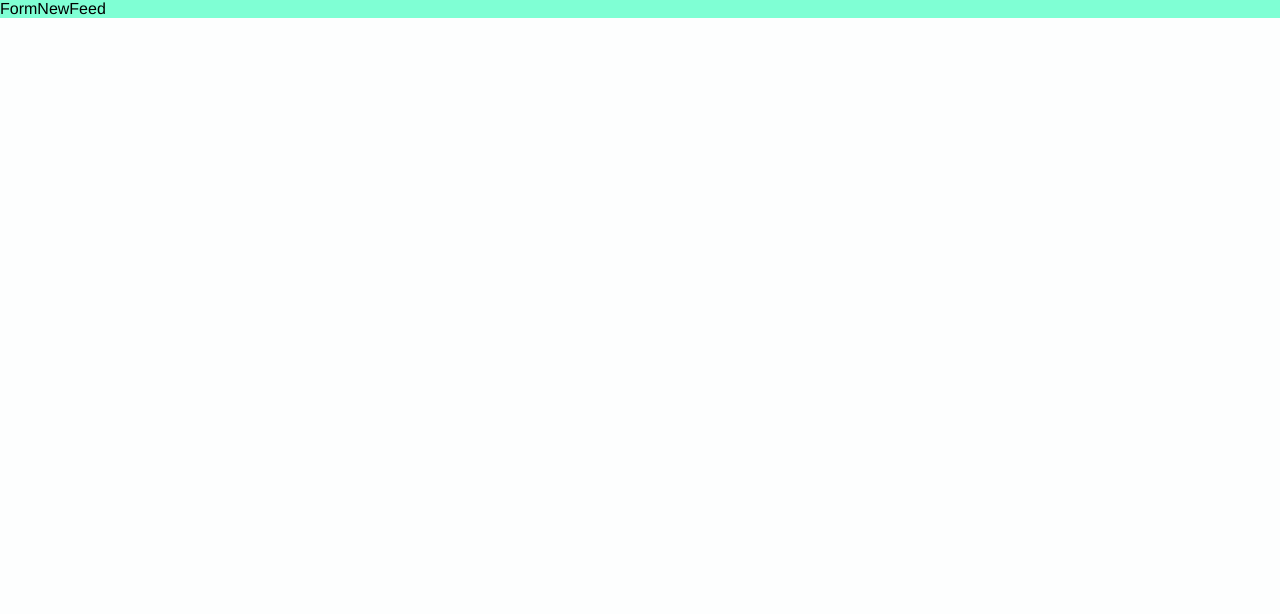
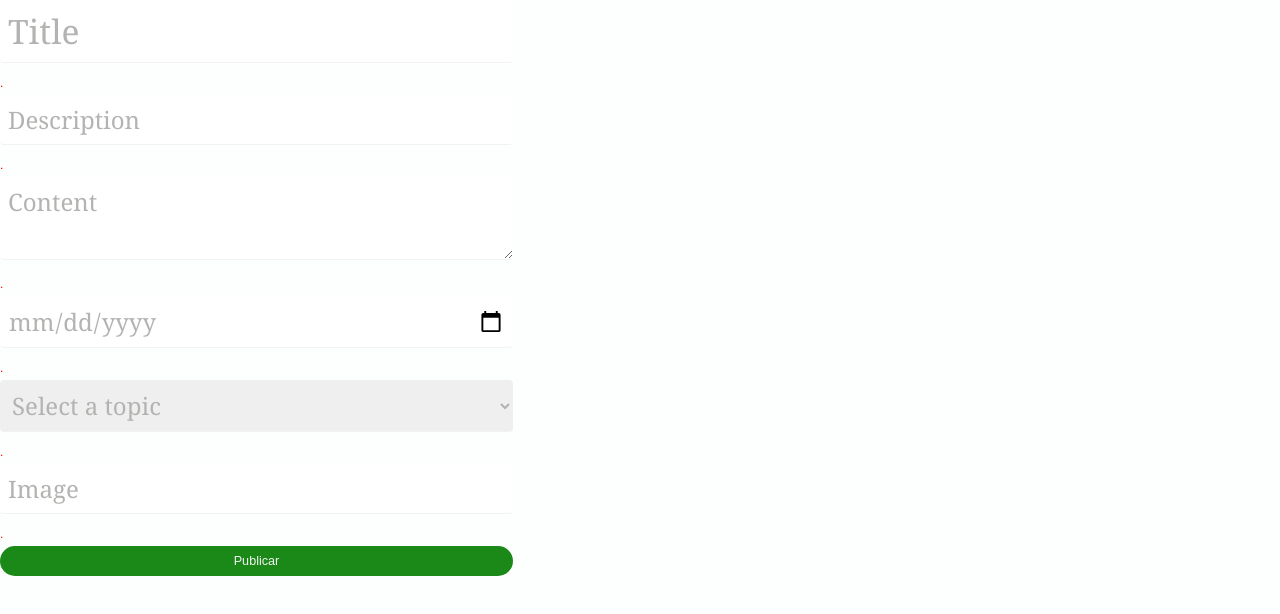
Before and after one commit to JosueYovani/web-medium, a React app: page /new-history in a window 1280 px wide. Shown: the top 614 px of the page. Built offline with nearby package versions, Linux system fonts and the light colour scheme.

Commit message:
Add - Logic for FormNewFeed

```diff
--- a/src/assets/scss/_variables.scss
+++ b/src/assets/scss/_variables.scss
@@ -14,3 +14,5 @@ $bg-primary: $yellow;
 $bg-secondary: $green;
 $bg-ligth: $ligth;
 $bg-gray: #f9f9f9;
+
+$txt-form: #b3b3b1;
--- a/src/components/feed/FormNewFeed/FormNewFeed.js
+++ b/src/components/feed/FormNewFeed/FormNewFeed.js
@@ -1,5 +1,106 @@
-import React from "react";
+import React, { useState } from "react";
+
+import { topics } from "../../../mocks/data-topics";
 
 export const FormNewFeed = () => {
-  return <section className="form-new-feed">FormNewFeed</section>;
+  const [newFeed, setNewFeed] = useState({
+    img_cover: "",
+    title: "",
+    description: "",
+    content: "",
+    date_feed: "",
+    author: "",
+    topics: "",
+  });
+
+  const handleChange = (event) => {
+    const { name, value } = event.target;
+    setNewFeed({ ...newFeed, [name]: value });
+  };
+
+  const handleSubmit = (event) => {
+    event.preventDefault();
+    console.log("Nuevo Feed:", newFeed);
+  };
+
+  return (
+    <section className="form-new-feed">
+      <form onSubmit={handleSubmit}>
+        <div className="form-group">
+          <input
+            type="text"
+            name="title"
+            value={newFeed.title}
+            onChange={handleChange}
+            placeholder="Title"
+            required
+            className="title"
+          />
+          <span>.</span>
+        </div>
+        <div className="form-group">
+          <input
+            type="text"
+            name="description"
+            value={newFeed.description}
+            onChange={handleChange}
+            placeholder="Description"
+            required
+          />
+          <span>.</span>
+        </div>
+        <div className="form-group">
+          <textarea
+            type="text"
+            name="content"
+            value={newFeed.content}
+            onChange={handleChange}
+            placeholder="Content"
+            required
+          />
+          <span>.</span>
+        </div>
+        <div className="form-group">
+          <input
+            type="date"
+            name="date_feed"
+            value={newFeed.date_feed}
+            onChange={handleChange}
+            placeholder="Date"
+          />
+          <span>.</span>
+        </div>
+        <div className="form-group">
+          <select
+            name="topics"
+            value={newFeed.topics}
+            onChange={handleChange}
+            placeholder="post"
+          >
+            <option value="" disabled>
+              Select a topic
+            </option>
+            {topics?.map((topic, index) => (
+              <option key={index} value={topic}>
+                {topic}
+              </option>
+            ))}
+          </select>
+          <span>.</span>
+        </div>
+        <div className="form-group">
+          <input
+            type="text"
+            name="img_cover"
+            value={newFeed.img_cover}
+            onChange={handleChange}
+            placeholder="Image"
+          />
+
+          <span>.</span>
+        </div>
+        <button type="submit">Publicar</button>
+      </form>
+    </section>
+  );
 };
--- a/src/components/feed/FormNewFeed/_form-new-feed.scss
+++ b/src/components/feed/FormNewFeed/_form-new-feed.scss
@@ -1,3 +1,52 @@
 .form-new-feed {
-  background-color: aquamarine;
+  display: flex;
+  align-items: center;
+
+  form {
+    .form-group {
+      margin-bottom: 5px;
+
+      input,
+      textarea,
+      select {
+        width: 100%;
+        padding: 8px;
+        margin-bottom: 8px;
+        border: 0;
+        border-bottom: 1px solid rgb(242, 242, 242);
+        border-radius: 4px;
+        box-sizing: border-box;
+        color: $txt-form;
+        font-size: 1.5rem;
+        font-family: Georgia, Times, serif;
+        &::placeholder {
+          color: $txt-form;
+        }
+      }
+
+      .title {
+        font-size: 2.1rem;
+      }
+
+      span {
+        color: red;
+        font-size: 12px;
+        display: block;
+        margin-top: 5px;
+      }
+    }
+
+    button {
+      background-color: $green;
+      color: $ligth;
+      padding: 8px 15px;
+      border: none;
+      border-radius: 15px;
+      font-size: 0.79rem;
+      width: 100%;
+      &:hover {
+        cursor: pointer;
+      }
+    }
+  }
 }
```
Also changed, not shown: src/assets/images/icons/icon-plus.png (added).
